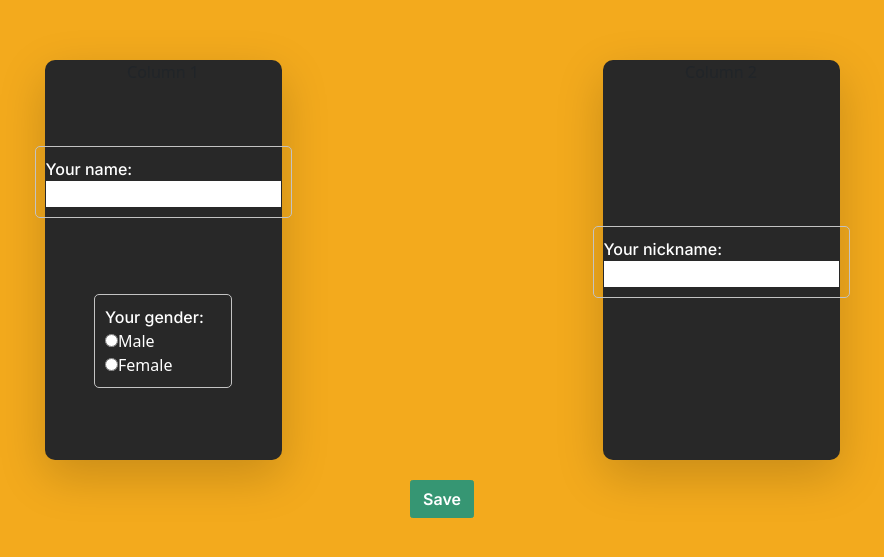
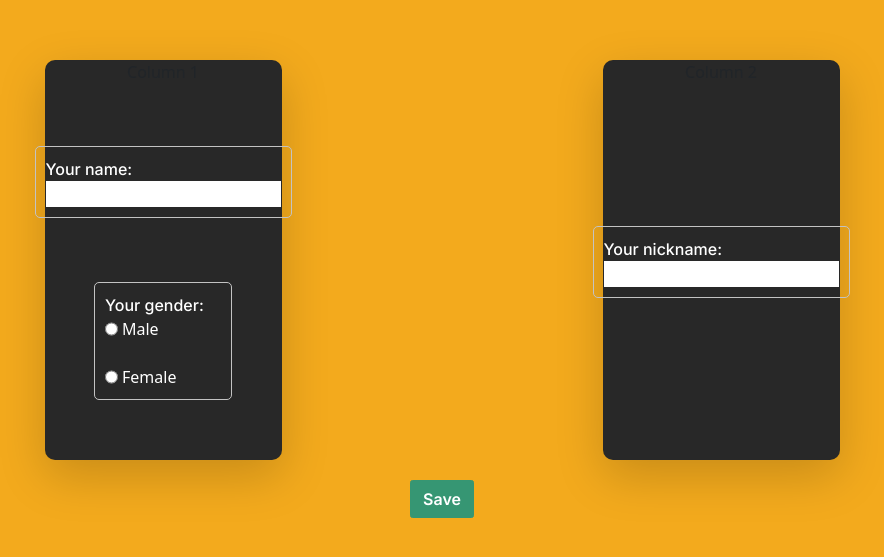
Before and after one commit to Hicham2012/Drag-and-Drop-Inputs, a React (Create React App) app: page / in a window 1280 px wide. Shown: the part 113-670 px from the top of the page, without its empty margins (198-1082 px from the left). Built offline with nearby package versions, Linux system fonts and the light colour scheme.

Commit message:
Update App.scss

```diff
--- a/src/App.scss
+++ b/src/App.scss
@@ -114,7 +114,8 @@ label[for="nickname"] {
 
 label[for="male"],
 label[for="female"] {
-    gap: 3px;
+    display: flex;
+    gap: 4px;
 }
 
 table {
```
